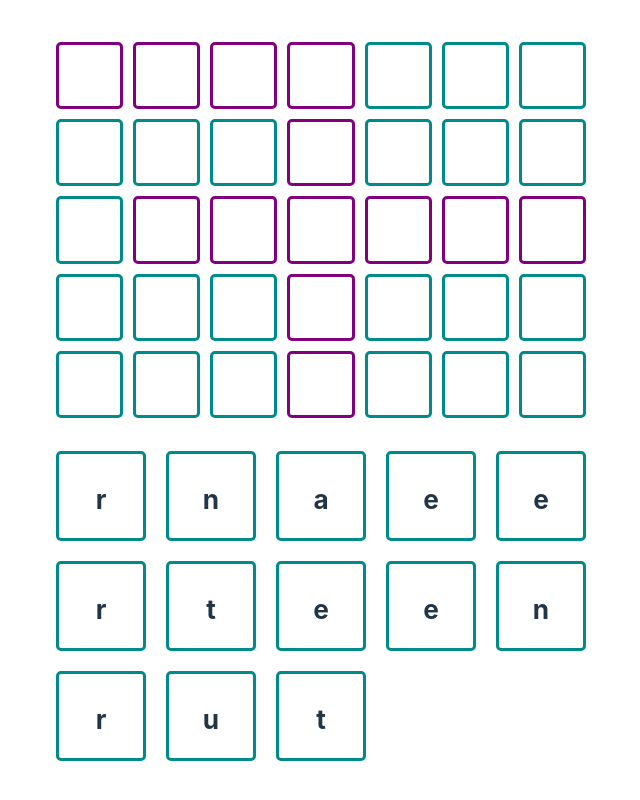
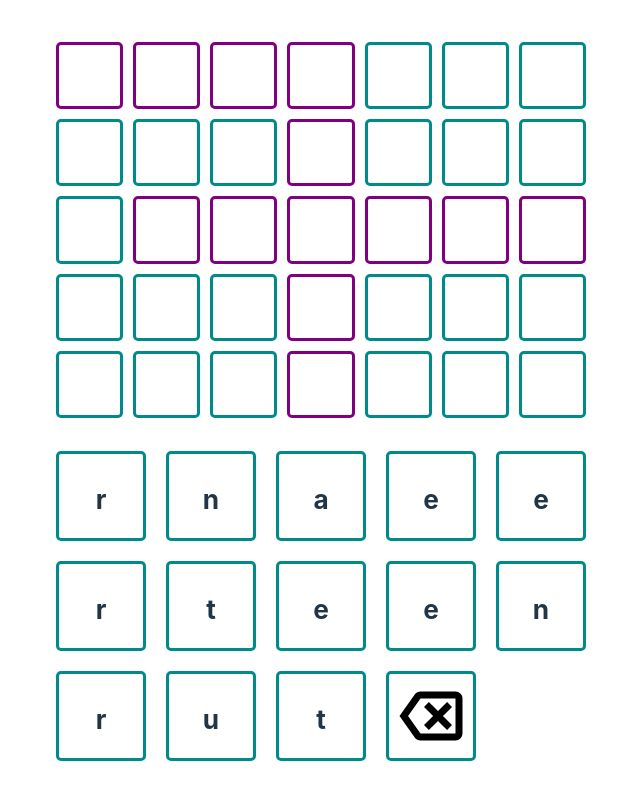
Before and after one commit to guyfoz77/alphagrid, a React (Vite) app: page / in a window 1280 px wide. Shown: the whole page, without its empty margins (319-959 px from the left). Built offline with nearby package versions, Linux system fonts and the light colour scheme.

Commit message:
Make some progress in implementation of backspace

```diff
--- a/src/App.jsx
+++ b/src/App.jsx
@@ -105,6 +105,47 @@ function App() {
     return newActiveTile
   }
 
+  function handleBackspaceClick() {
+    const newGameState = _.cloneDeep(gameState)
+    const indexOfActiveLetter = newGameState.letters.findIndex((letter) => {
+      return (
+        letter.onBoard &&
+        letter.boardPosition.col === newGameState.activeTile.col &&
+        letter.boardPosition.row === newGameState.activeTile.row
+      )
+    })
+    const indexOfPreviousLetter = newGameState.letters.findIndex((letter) => {
+      return (
+        letter.onBoard &&
+        letter.boardPosition.col === newGameState.previousActiveTile.col &&
+        letter.boardPosition.row === newGameState.previousActiveTile.row
+      )
+    })
+
+    if (indexOfPreviousLetter != -1) {
+      newGameState.letters[indexOfPreviousLetter].onBoard = false
+      newGameState.letters[indexOfPreviousLetter].boardPosition = null
+      newGameState.currentBoard[newGameState.previousActiveTile.row][
+        newGameState.previousActiveTile.col
+      ] = ''
+      //this block executes if there is a previous active tile.
+      //same check here needs to be done as for when it is
+      //decided what tile to set as active tile.
+
+      //solution. change previous active tiles to store a history of active tiles.
+      //When backspace is pressed, the new active tile becomes the last element
+      //of the previous active tiles array.
+      //The array will then have the last element removed from it. (pop?)
+    } else if (indexOfActiveLetter != -1) {
+      newGameState.letters[indexOfActiveLetter].onBoard = false
+      newGameState.letters[indexOfActiveLetter].boardPosition = null
+      newGameState.currentBoard[newGameState.indexOfActiveLetter.row][
+        newGameState.indexOfActiveLetter.col
+      ] = ''
+    }
+    setGameState(newGameState)
+  }
+
   return (
     <div className="mainContainer">
       <Board
@@ -114,6 +155,7 @@ function App() {
       <SpareLetters
         gameState={gameState}
         handleSpareTileClick={handleSpareTileClick}
+        handleBackspaceClick={handleBackspaceClick}
       />
     </div>
   )
--- a/src/components/SpareLetters.jsx
+++ b/src/components/SpareLetters.jsx
@@ -1,4 +1,5 @@
 import '../sass/letterContainer.scss'
+import backspaceSVG from '../assets/backspace_FILL0_wght400_GRAD0_opsz24.svg'
 
 function LetterTile({ letterObject, handleSpareTileClick, index }) {
   return !letterObject.onBoard ? (
@@ -15,7 +16,19 @@ function LetterTile({ letterObject, handleSpareTileClick, index }) {
   )
 }
 
-export function SpareLetters({ gameState, handleSpareTileClick }) {
+function Backspace({ handleBackspaceClick }) {
+  return (
+    <div className="letterTile letter" onClick={handleBackspaceClick}>
+      <img src={backspaceSVG} alt="Backspace button" />
+    </div>
+  )
+}
+
+export function SpareLetters({
+  gameState,
+  handleSpareTileClick,
+  handleBackspaceClick,
+}) {
   const letters = [...gameState.letters]
   // const lettersToDisplay = letters.filter((letter) => {
   //   if (!letter.onBoard) return letter
@@ -31,6 +44,7 @@ export function SpareLetters({ gameState, handleSpareTileClick }) {
           handleSpareTileClick={handleSpareTileClick}
         />
       ))}
+      <Backspace handleBackspaceClick={handleBackspaceClick} />
     </div>
   )
 }
```
Also changed, not shown: src/assets/backspace_FILL0_wght400_GRAD0_opsz24.svg (added).
